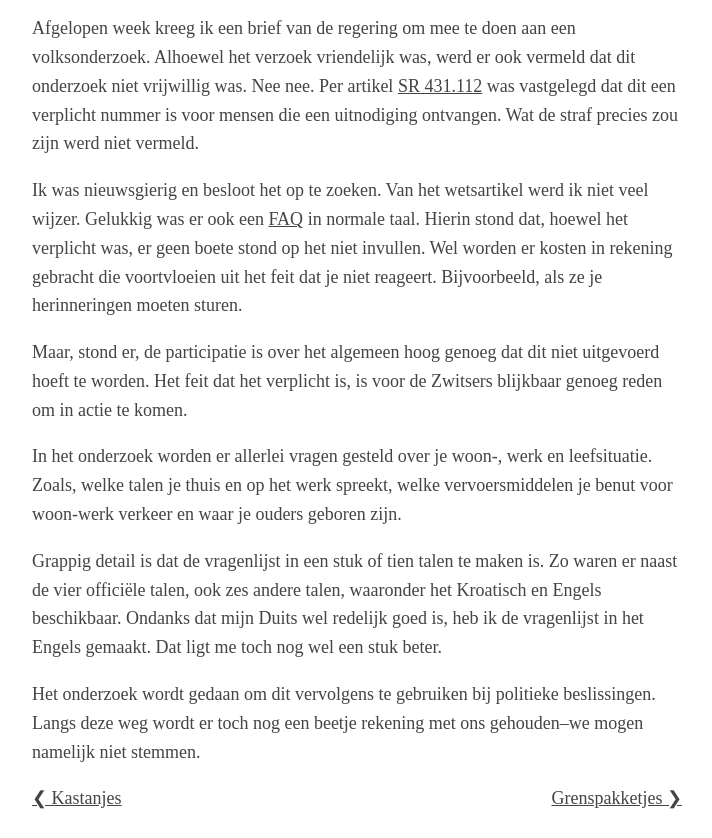
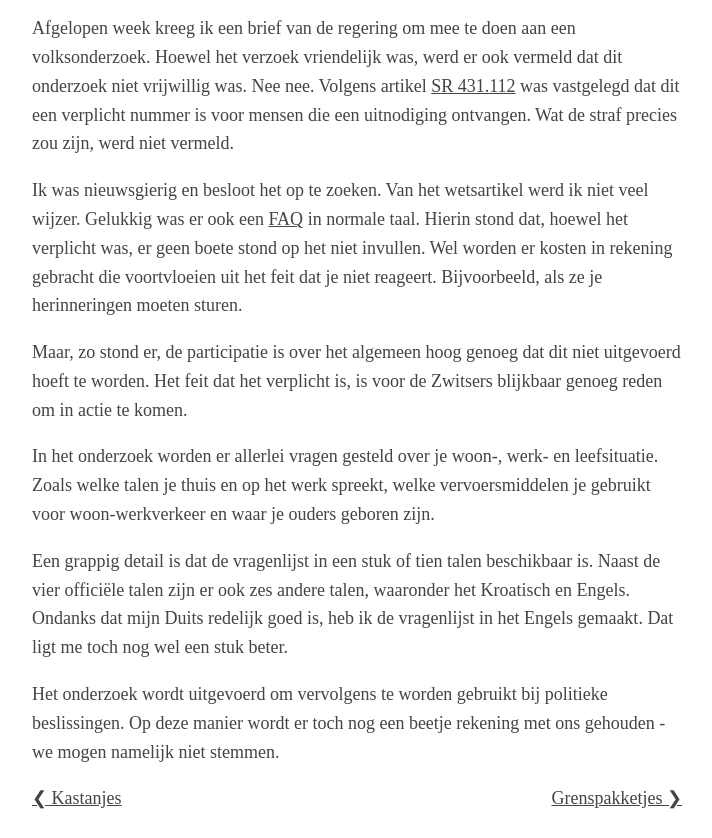
Before and after one commit to Roald87/roaldin.ch, a Jekyll site: the page built from _posts/2024-01-20-bevolkingsonderzoek.md, in a window 1280 px wide, cut to the strip 404-1242 px from the top of the page. Shown: the whole strip, without its empty margins (283-995 px from the left). Built offline with Jekyll 4.4.1, drawn with Linux system fonts in a browser that asks for light colours; comment, search, counter and statistics services are not loaded.

Commit message:
Spellcheck by ChatGPT

```diff
--- a/_posts/2024-01-20-bevolkingsonderzoek.md
+++ b/_posts/2024-01-20-bevolkingsonderzoek.md
@@ -6,14 +6,14 @@ image: generated/bevolkingsonderzoek-1-500-24375943f.webp
 
 {% picture bevolkingsonderzoek-1.png %}
 
-Afgelopen week kreeg ik een brief van de regering om mee te doen aan een volksonderzoek. Alhoewel het verzoek vriendelijk was, werd er ook vermeld dat dit onderzoek niet vrijwillig was. Nee nee. Per artikel [SR 431.112](https://www.fedlex.admin.ch/eli/cc/2007/869/de) was vastgelegd dat dit een verplicht nummer is voor mensen die een uitnodiging ontvangen. Wat de straf precies zou zijn werd niet vermeld.
+Afgelopen week kreeg ik een brief van de regering om mee te doen aan een volksonderzoek. Hoewel het verzoek vriendelijk was, werd er ook vermeld dat dit onderzoek niet vrijwillig was. Nee nee. Volgens artikel [SR 431.112](https://www.fedlex.admin.ch/eli/cc/2007/869/de) was vastgelegd dat dit een verplicht nummer is voor mensen die een uitnodiging ontvangen. Wat de straf precies zou zijn, werd niet vermeld.
 
 Ik was nieuwsgierig en besloot het op te zoeken. Van het wetsartikel werd ik niet veel wijzer. Gelukkig was er ook een [FAQ](https://www.bfs.admin.ch/bfs/de/home/statistiken/bevoelkerung/erhebungen/se/befragte-personen-ecensus/faq.html) in normale taal. Hierin stond dat, hoewel het verplicht was, er geen boete stond op het niet invullen. Wel worden er kosten in rekening gebracht die voortvloeien uit het feit dat je niet reageert. Bijvoorbeeld, als ze je herinneringen moeten sturen.
 
-Maar, stond er, de participatie is over het algemeen hoog genoeg dat dit niet uitgevoerd hoeft te worden. Het feit dat het verplicht is, is voor de Zwitsers blijkbaar genoeg reden om in actie te komen.
+Maar, zo stond er, de participatie is over het algemeen hoog genoeg dat dit niet uitgevoerd hoeft te worden. Het feit dat het verplicht is, is voor de Zwitsers blijkbaar genoeg reden om in actie te komen.
 
-In het onderzoek worden er allerlei vragen gesteld over je woon-, werk en leefsituatie. Zoals, welke talen je thuis en op het werk spreekt, welke vervoersmiddelen je benut voor woon-werk verkeer en waar je ouders geboren zijn.
+In het onderzoek worden er allerlei vragen gesteld over je woon-, werk- en leefsituatie. Zoals welke talen je thuis en op het werk spreekt, welke vervoersmiddelen je gebruikt voor woon-werkverkeer en waar je ouders geboren zijn.
 
-Grappig detail is dat de vragenlijst in een stuk of tien talen te maken is. Zo waren er naast de vier officiële talen, ook zes andere talen, waaronder het Kroatisch en Engels beschikbaar. Ondanks dat mijn Duits wel redelijk goed is, heb ik de vragenlijst in het Engels gemaakt. Dat ligt me toch nog wel een stuk beter.
+Een grappig detail is dat de vragenlijst in een stuk of tien talen beschikbaar is. Naast de vier officiële talen zijn er ook zes andere talen, waaronder het Kroatisch en Engels. Ondanks dat mijn Duits redelijk goed is, heb ik de vragenlijst in het Engels gemaakt. Dat ligt me toch nog wel een stuk beter.
 
-Het onderzoek wordt gedaan om dit vervolgens te gebruiken bij politieke beslissingen. Langs deze weg wordt er toch nog een beetje rekening met ons gehouden--we mogen namelijk niet stemmen.
+Het onderzoek wordt uitgevoerd om vervolgens te worden gebruikt bij politieke beslissingen. Op deze manier wordt er toch nog een beetje rekening met ons gehouden - we mogen namelijk niet stemmen.
```
Also changed, not shown: _posts/2024-01-22-grenspakketjes.md (+4 -4 lines).
